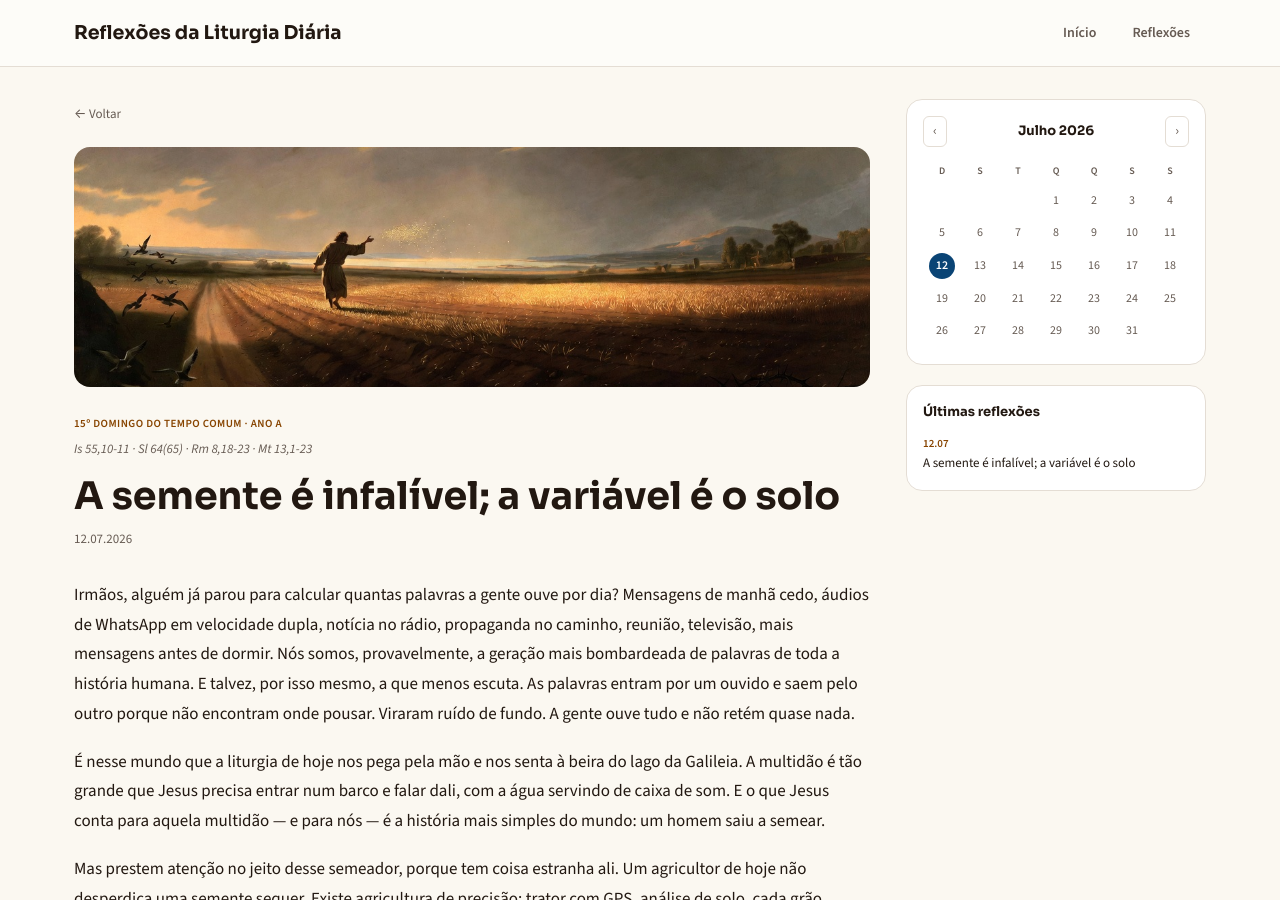
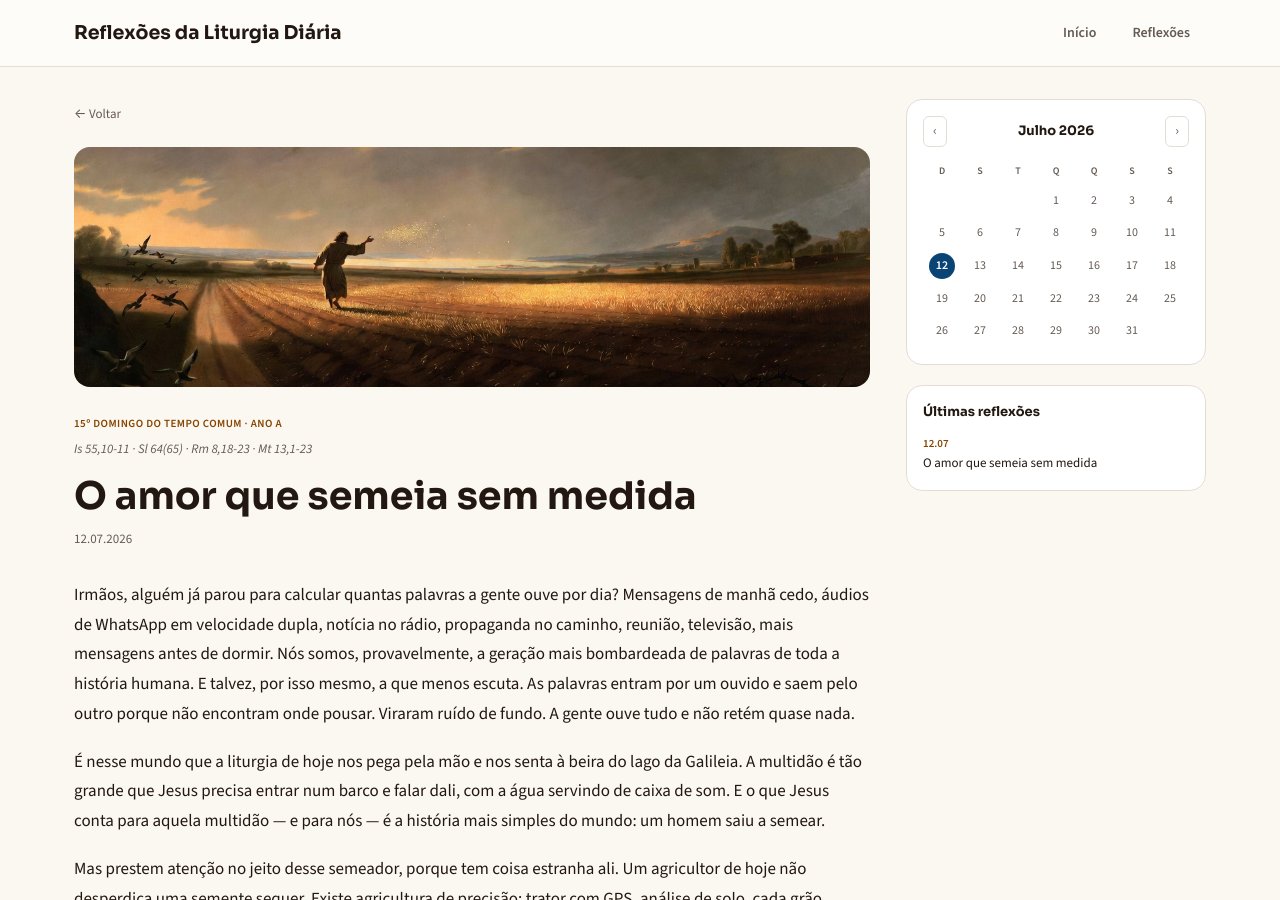
Before and after one commit to admariam/liturgiadiaria, a Jekyll site: the page built from _posts/2026-07-12-a-semente-e-infalivel.md, in a window 1280 px wide and 900 px high. Built offline with Jekyll 4.4.1, drawn with Linux system fonts in a browser that asks for light colours.

Commit message:
Novo título: O amor que semeia sem medida

```diff
--- a/_posts/2026-07-12-a-semente-e-infalivel.md
+++ b/_posts/2026-07-12-a-semente-e-infalivel.md
@@ -1,5 +1,5 @@
 ---
-title: "A semente é infalível; a variável é o solo"
+title: "O amor que semeia sem medida"
 celebracao: "15º Domingo do Tempo Comum · Ano A"
 evangelho: "Mt 13,1-23"
 leituras: "Is 55,10-11 · Sl 64(65) · Rm 8,18-23 · Mt 13,1-23"
```
